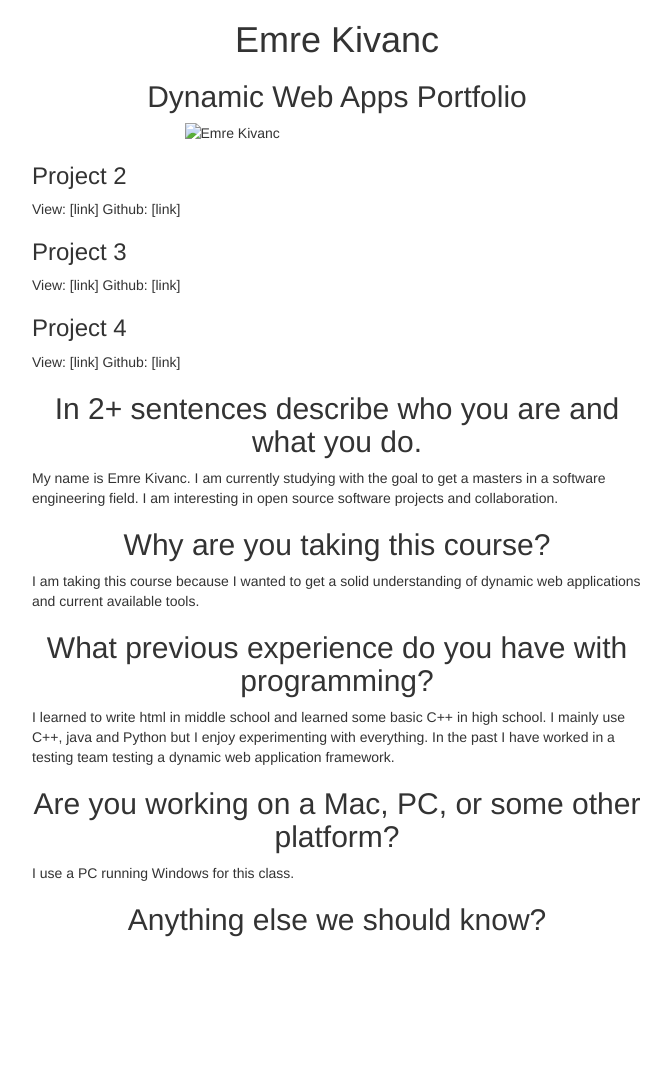
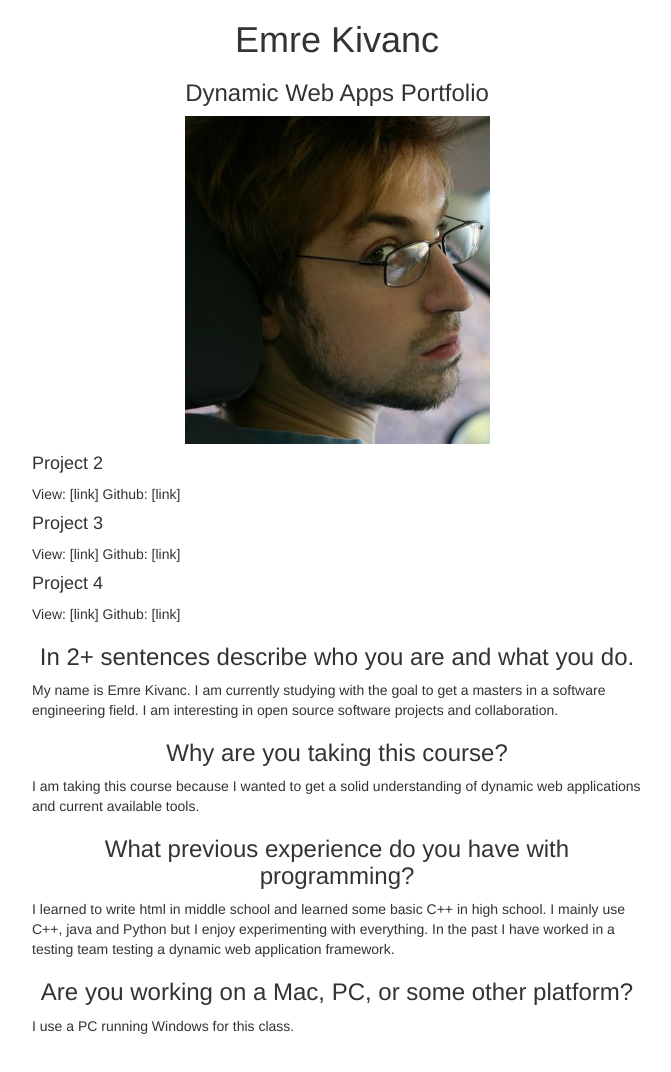
Before and after one commit to malafat/dwa15-p1, a plain HTML site: page index.html in a window 1280 px wide. Shown: the whole page, without its empty margins (303-974 px from the left). Before the commit the page ends 996 px from the top, so only its background shows below. Drawn offline with nearby package versions, Linux system fonts and the light colour scheme.

Commit message:
cleaned up formatting

```diff
--- a/index.html
+++ b/index.html
@@ -1,20 +1,15 @@
 <!DOCTYPE html>
 <html>
 <head>
-
 	<title>Emre Dundar Kivanc - Portfolio</title>
 	<meta charset="utf-8">
-
 	<meta name="viewport" content="width=device-width, initial-scale=1">
-
-    <link href="https://maxcdn.bootstrapcdn.com/bootstrap/3.3.5/css/bootstrap.min.css" rel="stylesheet">
-
+    	<link href="https://maxcdn.bootstrapcdn.com/bootstrap/3.3.5/css/bootstrap.min.css" rel="stylesheet">
 	<style>
-
 		h1 {
 			text-align:center;
 		}
-		h2 {
+		h3 {
 			text-align:center;
 		}
 
@@ -29,56 +24,48 @@
 			margin:auto;
 			width:50%;
 		}
-
 	</style>
-
-
 </head>
 <body>
-
-
 	<div class="container">
 
 		<h1>Emre Kivanc<br> </h1>
-		<h2>Dynamic Web Apps Portfolio</h2>
+		<h3>Dynamic Web Apps Portfolio</h3>
 
-		<img src='' alt='Emre Kivanc'>
+		<img src='/pic/lookback.jpg' alt='Emre Kivanc'>
 
-		<h3>Project 2</h3>
+		<h4>Project 2</h4>
 		View: [link]
 		Github: [link]
 
-		<h3>Project 3</h3>
+		<h4>Project 3</h4>
 		View: [link]
 		Github: [link]
 
-		<h3>Project 4</h3>
+		<h4>Project 4</h4>
 		View: [link]
 		Github: [link]
 
 
-		<h2>In 2+ sentences describe who you are and what you do.</h2>
+		<h3>In 2+ sentences describe who you are and what you do.</h3>
 		<p>
 			My name is Emre Kivanc. I am currently studying with the goal to get a masters in a software engineering field. I am interesting in open source software projects and collaboration.
 		</p>
 
-		<h2>Why are you taking this course?</h2>
+		<h3>Why are you taking this course?</h3>
 		<p>
 			I am taking this course because I wanted to get a solid understanding of dynamic web applications and current available tools.
 		</p>
 
-		<h2>What previous experience do you have with programming?</h2>
+		<h3>What previous experience do you have with programming?</h3>
 		<p>
 			I learned to write html in middle school and learned some basic C++ in high school. I mainly use C++, java and Python but I enjoy experimenting with everything. In the past I have worked in a testing team testing a dynamic web application framework.
 		</p>
 
-		<h2>Are you working on a Mac, PC, or some other platform?</h2>
+		<h3>Are you working on a Mac, PC, or some other platform?</h3>
 		<p>
 			I use a PC running Windows for this class.
 		</p>
-
-		<h2>Anything else we should know?</h2>
-		<p></p>
 	</div>
 
 	<!-- jQuery (necessary for Bootstrap's JavaScript plugins) -->
```
Also changed, not shown: .index2.html (deleted).
